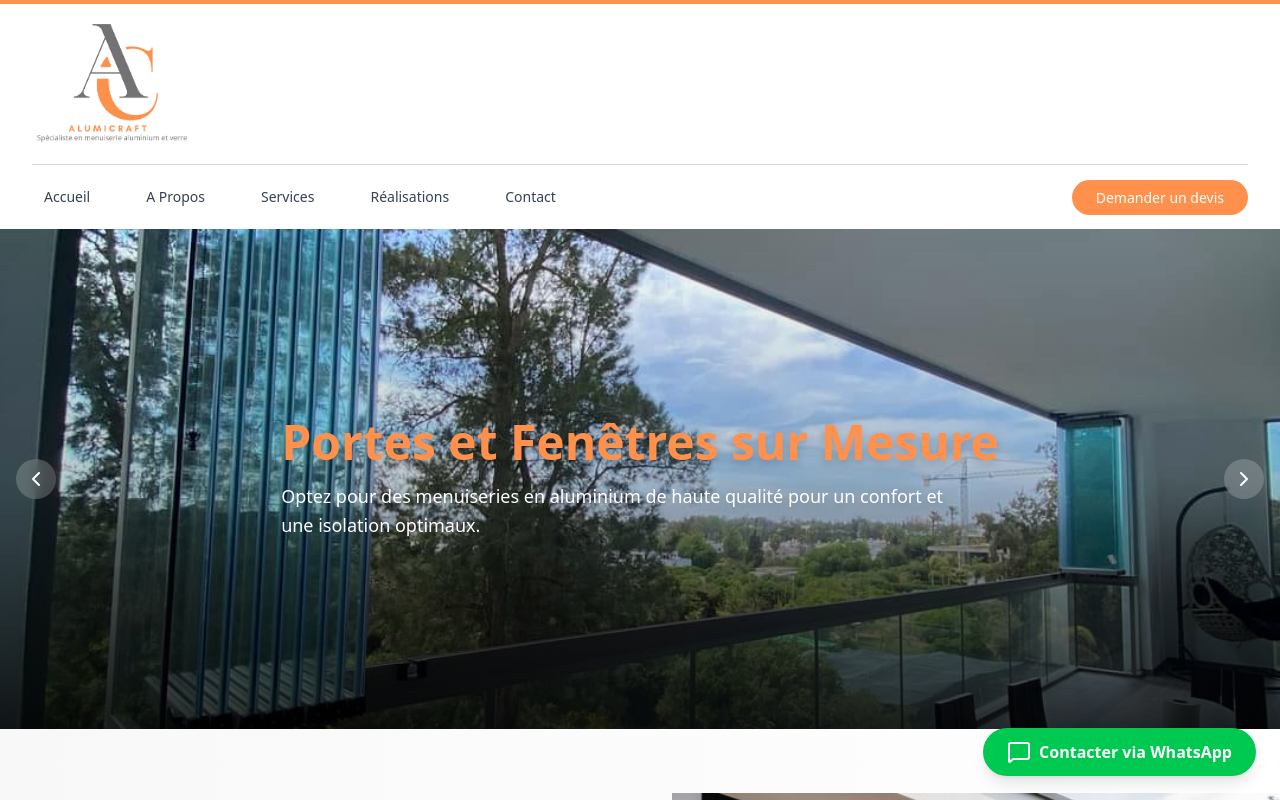
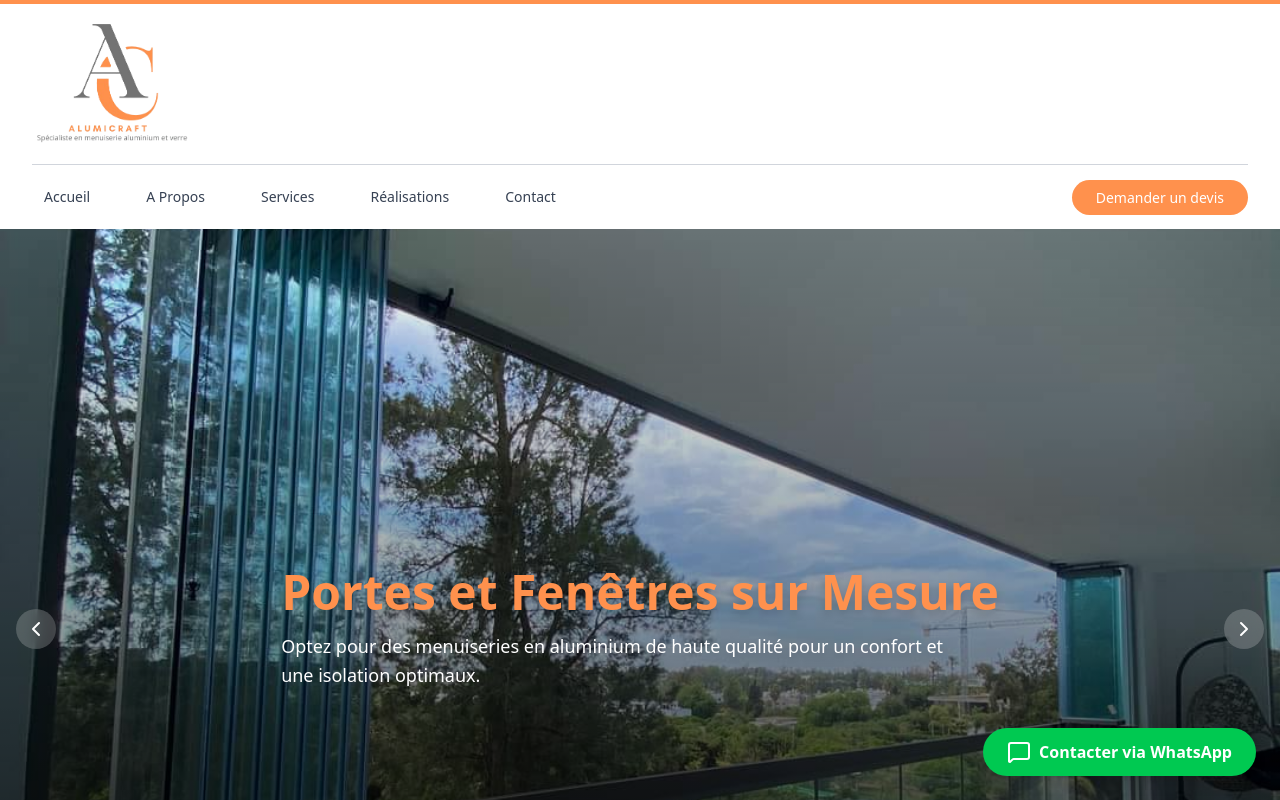
Before and after one commit to IlhamKaddi/web-site-alum, a Next.js app: page / in a window 1280 px wide. Shown: the top 800 px of the page. Built offline with nearby package versions, Linux system fonts and the light colour scheme.

Commit message:
feat: edit hero section

```diff
--- a/app/Compenents/ImgsCarousel.tsx
+++ b/app/Compenents/ImgsCarousel.tsx
@@ -157,7 +157,7 @@ const ImageCarousel: React.FC = () => {
       `}</style>
 
       {/* Image Container */}
-      <div className="relative h-[500px] overflow-hidden">
+      <div className="relative h-[800px] overflow-hidden">
         <Image
           key={`image-${currentIndex}`}
           src={currentItem.image}
@@ -168,7 +168,7 @@ const ImageCarousel: React.FC = () => {
         />
 
         {/* Gradient Overlay */}
-        <div className="absolute inset-0 bg-gradient-to-t from-black/80 via-black/20 to-transparent"></div>
+        <div className="absolute inset-0 bg-gradient-to-t from-black/80 via-black/40 to-transparent"></div>
 
         {/* Text Content on Image */}
         <div className="absolute inset-0 flex flex-col justify-center items-center p-8 ">
@@ -188,7 +188,7 @@ const ImageCarousel: React.FC = () => {
           </div>
         </div>
 
-        {/* Navigation Buttons */}
+        {/* nav btns */}
         <button
           onClick={prevSlide}
           className="absolute left-4 top-1/2 transform -translate-y-1/2 bg-white/20 backdrop-blur-sm hover:bg-white/30 text-white p-2 rounded-full transition-all duration-300 hover:scale-110 hover:-translate-x-1 z-10 animate-slide-in-left"
--- a/package.json
+++ b/package.json
@@ -12,10 +12,10 @@
     "@tailwindcss/postcss": "^4.1.11",
     "framer-motion": "^12.23.6",
     "lucide-react": "^0.525.0",
-    "next": "15.3.5",
+    "next": "^15.3.5",
     "postcss": "^8.5.6",
-    "react": "^19.0.0",
-    "react-dom": "^19.0.0",
+    "react": "^19.2.0",
+    "react-dom": "^19.2.0",
     "swiper": "^11.2.10",
     "tailwindcss": "^4.1.11"
   },
```
Also changed, not shown: 1 other file (tests, documents, lock files or other folders).
